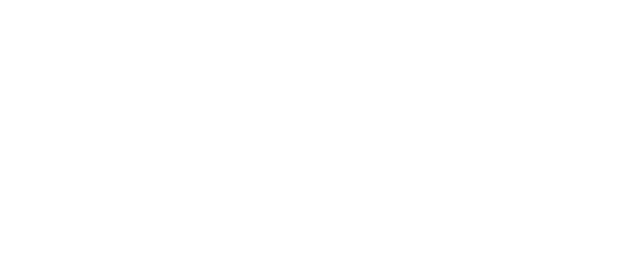
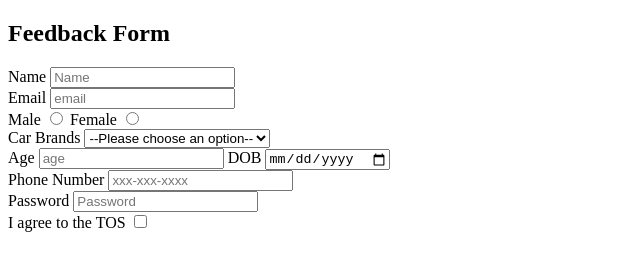
Before and after one commit to acciojob/signup-form-car-abhisingh3960, a website: page main.html in a window 1280 px wide. Shown: the whole page, without its empty margins (0-640 px from the left). Drawn offline with Linux system fonts and the light colour scheme.

Commit message:
created a submission

```diff
--- a/main.html
+++ b/main.html
@@ -8,6 +8,41 @@
 
 <body>
 	<!-- the entire body must be written by student -->
+	<form method="post">
+		<h2>Feedback Form</h2>
+
+		<label for="name" > Name</label>
+		<input type="text" minlength="3" maxlength="50"
+			id="name" required placeholder="Name"><br>
+
+		<label for="email">Email</label>
+		<input type="email" required placeholder="email" id="email" ><br>
+
+		<label for="gender_m">Male</label>
+        <input type="radio" id="gender_m" name="gender" value="male" required>
+        <label for="gender_f">Female</label>
+        <input type="radio" id="gender_f" name="gender" value="female" required><br>
+
+		<label for="car">Car Brands </label>
+		<select id="car">
+			<option>--Please choose an option--</option>
+		</select><br>
+
+		<label for="age">Age</label>
+		<input type="number" required id="age" placeholder="age">
+
+		<label for="dob">DOB</label>
+		<input type="date" required id="dob" ><br>
+
+		<label for="tel">Phone Number</label>
+		<input type="tel"  id="tel" placeholder="xxx-xxx-xxxx"><br>
+
+		<label for="password">Password</label>
+		<input type="password" required id="password" placeholder="Password" ><br>
+
+		<label for="tos">I agree to the TOS</label>
+		<input type="checkbox" required id="tos">
+	</form>
     <script type="text/javascript" src="./script.js">
 </script>
 
```
